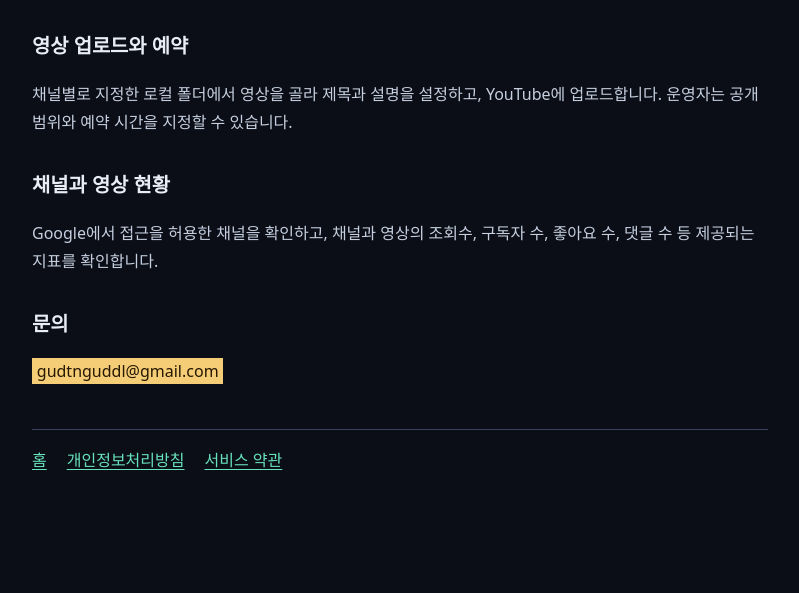
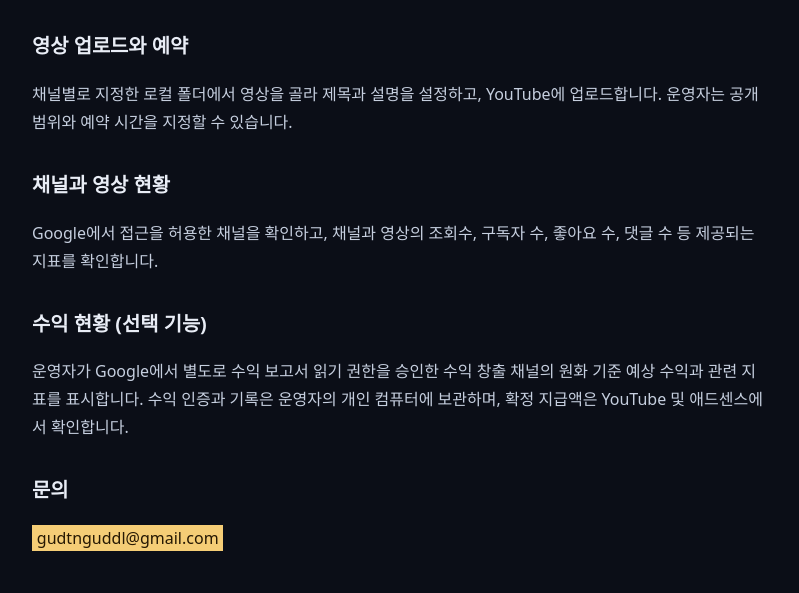
Before and after one commit to chosoohyeong/paran-app-info, a plain HTML site: page index.html in a window 1280 px wide. Shown: the part 169-762 px from the top of the page, without its empty margins (240-1039 px from the left). Drawn offline with Linux system fonts and the light colour scheme.

Commit message:
Describe optional revenue reporting on app home

```diff
--- a/index.html
+++ b/index.html
@@ -37,6 +37,9 @@
     <h2>채널과 영상 현황</h2>
     <p>Google에서 접근을 허용한 채널을 확인하고, 채널과 영상의 조회수, 구독자 수, 좋아요 수, 댓글 수 등 제공되는 지표를 확인합니다.</p>
 
+    <h2>수익 현황 (선택 기능)</h2>
+    <p>운영자가 Google에서 별도로 수익 보고서 읽기 권한을 승인한 수익 창출 채널의 원화 기준 예상 수익과 관련 지표를 표시합니다. 수익 인증과 기록은 운영자의 개인 컴퓨터에 보관하며, 확정 지급액은 YouTube 및 애드센스에서 확인합니다.</p>
+
     <h2>문의</h2>
     <p><mark>gudtnguddl@gmail.com</mark></p>
   </main>
```
